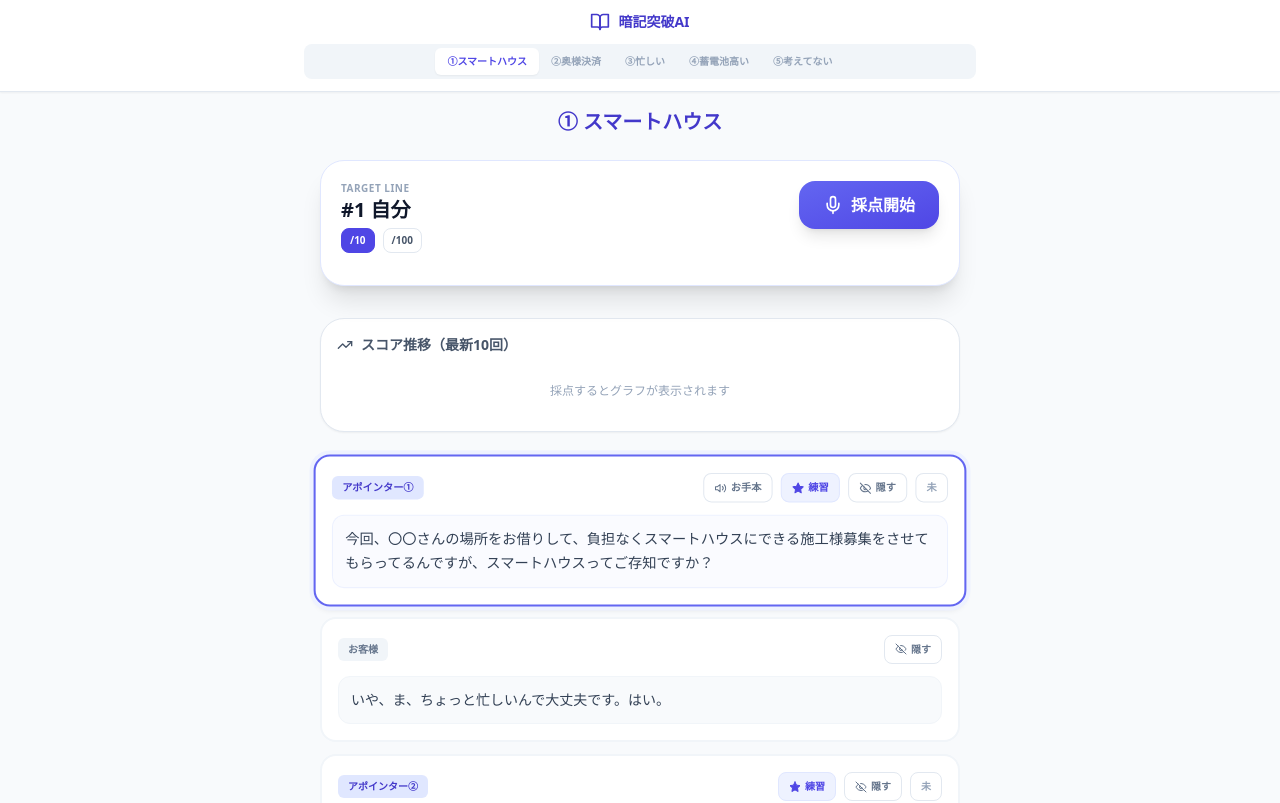
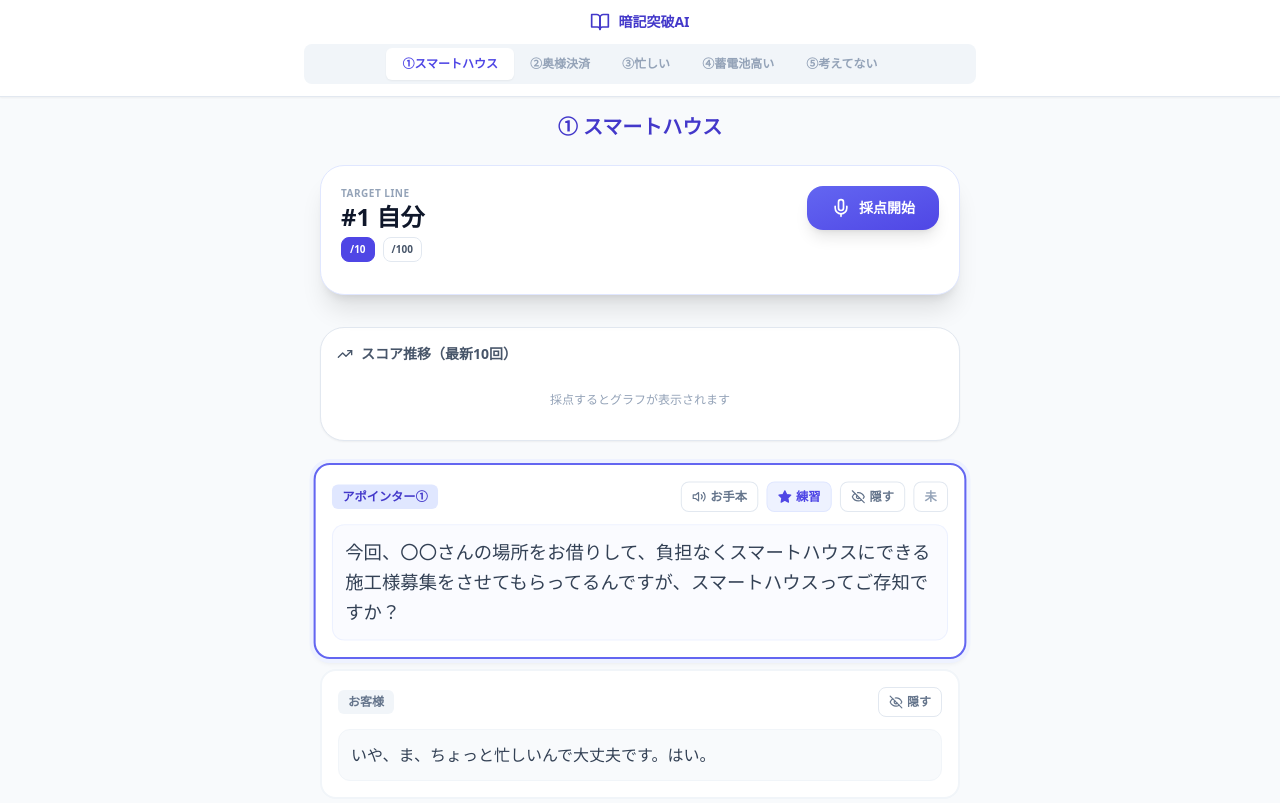
Before and after one commit to yuichiro-suga-source/frontnega, a React (Vite) app: page / in a window 1280 px wide. Shown: the top 803 px of the page. Built offline with nearby package versions, Linux system fonts and the light colour scheme.

Commit message:
Update App.jsx

```diff
--- a/src/App.jsx
+++ b/src/App.jsx
@@ -199,7 +199,7 @@ const scenario4 = {
 const scenario5 = {
   id: "not_thinking_v1",
   title: "⑤ 考えていない",
-  targetId: 7, // 長文採点ターゲット（切り返しトーク）
+  targetId: 7,
   targetText: "言葉さえ知らなかったら考えていなかったという方が多かった。光熱費が上がってきていることは確かに実感しておられてて、何もしなくても払っていかないといけないなら、支払いが減っていくなら考える価値あるかなとおっしゃっていた。オール電化で1万円以上かかっているのであれば、負担なくできるかは情報だけでも知っておいて良かったとおっしゃることは多かった。平日か土日かと言われると、どちらの方がいらっしゃることが多いイメージですかね？",
   script: [
     {
@@ -279,11 +279,11 @@ export default function App() {
             <span className="text-sm">暗記突破AI</span>
           </div>
           <div className="flex bg-slate-100 p-1 rounded-lg overflow-x-auto w-full max-w-full justify-start md:justify-center scrollbar-hide">
-            <button onClick={() => setCurrentCourse("course1")} className={`whitespace-nowrap text-[10px] font-bold px-3 py-1.5 rounded-md transition-all ${currentCourse === "course1" ? "bg-white text-indigo-600 shadow-sm" : "text-slate-400 hover:text-slate-600"}`}>①スマートハウス</button>
-            <button onClick={() => setCurrentCourse("course2")} className={`whitespace-nowrap text-[10px] font-bold px-3 py-1.5 rounded-md transition-all ${currentCourse === "course2" ? "bg-white text-indigo-600 shadow-sm" : "text-slate-400 hover:text-slate-600"}`}>②奥様決済</button>
-            <button onClick={() => setCurrentCourse("course3")} className={`whitespace-nowrap text-[10px] font-bold px-3 py-1.5 rounded-md transition-all ${currentCourse === "course3" ? "bg-white text-indigo-600 shadow-sm" : "text-slate-400 hover:text-slate-600"}`}>③忙しい</button>
-            <button onClick={() => setCurrentCourse("course4")} className={`whitespace-nowrap text-[10px] font-bold px-3 py-1.5 rounded-md transition-all ${currentCourse === "course4" ? "bg-white text-indigo-600 shadow-sm" : "text-slate-400 hover:text-slate-600"}`}>④蓄電池高い</button>
-            <button onClick={() => setCurrentCourse("course5")} className={`whitespace-nowrap text-[10px] font-bold px-3 py-1.5 rounded-md transition-all ${currentCourse === "course5" ? "bg-white text-indigo-600 shadow-sm" : "text-slate-400 hover:text-slate-600"}`}>⑤考えてない</button>
+            <button onClick={() => setCurrentCourse("course1")} className={`whitespace-nowrap text-xs font-bold px-4 py-2 rounded-md transition-all ${currentCourse === "course1" ? "bg-white text-indigo-600 shadow-sm" : "text-slate-400 hover:text-slate-600"}`}>①スマートハウス</button>
+            <button onClick={() => setCurrentCourse("course2")} className={`whitespace-nowrap text-xs font-bold px-4 py-2 rounded-md transition-all ${currentCourse === "course2" ? "bg-white text-indigo-600 shadow-sm" : "text-slate-400 hover:text-slate-600"}`}>②奥様決済</button>
+            <button onClick={() => setCurrentCourse("course3")} className={`whitespace-nowrap text-xs font-bold px-4 py-2 rounded-md transition-all ${currentCourse === "course3" ? "bg-white text-indigo-600 shadow-sm" : "text-slate-400 hover:text-slate-600"}`}>③忙しい</button>
+            <button onClick={() => setCurrentCourse("course4")} className={`whitespace-nowrap text-xs font-bold px-4 py-2 rounded-md transition-all ${currentCourse === "course4" ? "bg-white text-indigo-600 shadow-sm" : "text-slate-400 hover:text-slate-600"}`}>④蓄電池高い</button>
+            <button onClick={() => setCurrentCourse("course5")} className={`whitespace-nowrap text-xs font-bold px-4 py-2 rounded-md transition-all ${currentCourse === "course5" ? "bg-white text-indigo-600 shadow-sm" : "text-slate-400 hover:text-slate-600"}`}>⑤考えてない</button>
           </div>
         </div>
       </div>
@@ -556,7 +556,7 @@ function TrainingSession({ data }) {
         <div className="flex justify-between items-start mb-3">
           <div className="flex flex-col">
             <span className="text-[10px] font-bold text-slate-400 uppercase tracking-wider">Target Line</span>
-            <span className="font-black text-xl flex items-center gap-2">
+            <span className="font-black text-2xl flex items-center gap-2">
               #{activeLineId} {isAppLine(activeLineId) ? "自分" : "お客様"}
               {isAppLine(activeLineId) && !unlockedAppLines.has(activeLineId) && <Lock size={16} className="text-slate-400" />}
               {checkedIds.has(activeLineId) && <span className="text-emerald-500">✅</span>}
@@ -567,9 +567,9 @@ function TrainingSession({ data }) {
             </div>
           </div>
           {isRecording ? (
-            <button onClick={handleStop} className="bg-rose-500 text-white px-6 py-3 rounded-2xl font-bold animate-pulse shadow-lg flex items-center gap-2 active:scale-95 transition-transform touch-manipulation z-30"><StopCircle size={20} /> 停止</button>
+            <button onClick={handleStop} className="bg-rose-500 text-white px-6 py-3 rounded-2xl font-bold animate-pulse shadow-lg flex items-center gap-2 active:scale-95 transition-transform touch-manipulation z-30 text-sm"><StopCircle size={20} /> 停止</button>
           ) : (
-            <button onClick={handleStart} className={`px-6 py-3 rounded-2xl font-bold shadow-lg flex items-center gap-2 transition-all active:scale-95 touch-manipulation z-30 ${isAppLine(activeLineId) ? "bg-gradient-to-br from-indigo-500 to-indigo-600 text-white hover:shadow-indigo-200 hover:shadow-xl" : "bg-slate-200 text-slate-400 cursor-not-allowed"}`} disabled={!isAppLine(activeLineId)}><Mic size={20} /> 採点開始</button>
+            <button onClick={handleStart} className={`px-6 py-3 rounded-2xl font-bold shadow-lg flex items-center gap-2 transition-all active:scale-95 touch-manipulation z-30 text-sm ${isAppLine(activeLineId) ? "bg-gradient-to-br from-indigo-500 to-indigo-600 text-white hover:shadow-indigo-200 hover:shadow-xl" : "bg-slate-200 text-slate-400 cursor-not-allowed"}`} disabled={!isAppLine(activeLineId)}><Mic size={20} /> 採点開始</button>
           )}
         </div>
 
@@ -584,7 +584,7 @@ function TrainingSession({ data }) {
           </div>
         )}
 
-        {isRecording && <div className="bg-indigo-50/50 p-4 rounded-xl text-sm mb-4 border border-indigo-100 text-indigo-800 min-h-[60px] flex items-center justify-center text-center">{recognizedText || "話してください..."}</div>}
+        {isRecording && <div className="bg-indigo-50/50 p-4 rounded-xl text-base mb-4 border border-indigo-100 text-indigo-800 min-h-[60px] flex items-center justify-center text-center leading-relaxed">{recognizedText || "話してください..."}</div>}
 
         {praise && (
           <div className={`mb-4 p-4 rounded-2xl border ${praiseStyle(praise.tone)} shadow-sm animate-in fade-in slide-in-from-bottom-2 duration-300`}>
@@ -597,7 +597,7 @@ function TrainingSession({ data }) {
           <div className="bg-white p-0 rounded-2xl">
             <div className="flex items-center justify-between gap-3 mb-4">
               <div className="flex items-end gap-2">
-                <div className="text-5xl font-black text-indigo-900 leading-none tracking-tighter">{formatScore(score.total)}</div>
+                <div className="text-6xl font-black text-indigo-900 leading-none tracking-tighter">{formatScore(score.total)}</div>
                 <div className="text-xs text-indigo-400 font-bold mb-1.5">{displayScale === "10" ? "/10" : "点"}</div>
               </div>
               <div className={`px-4 py-2 rounded-2xl font-black shadow-sm ${rank.cls}`}>{rank.label} <span className="ml-1 text-[10px] opacity-80 font-normal">{rank.sub}</span></div>
@@ -630,30 +630,30 @@ function TrainingSession({ data }) {
           return (
             <div key={item.id} ref={(el) => (lineRefs.current[item.id] = el)} className={`p-4 rounded-2xl border-2 transition-all duration-300 ${isActive && !locked ? "border-indigo-500 bg-white shadow-md ring-4 ring-indigo-50 scale-[1.02]" : "border-slate-100 bg-white"} ${locked ? "opacity-60 grayscale" : ""} ${isChecked && isApp ? "bg-emerald-50/50 border-emerald-100" : ""}`}>
               <div className="flex justify-between mb-3 items-center">
-                <span className={`text-[10px] font-bold px-2.5 py-1 rounded-md ${isApp ? "bg-indigo-100 text-indigo-700" : "bg-slate-100 text-slate-500"}`}>{item.label}</span>
+                <span className={`text-xs font-bold px-2.5 py-1 rounded-md ${isApp ? "bg-indigo-100 text-indigo-700" : "bg-slate-100 text-slate-500"}`}>{item.label}</span>
                 <div className="flex items-center gap-2">
                   {locked && <Lock size={14} className="text-slate-400" />}
                   {isApp && !locked && item.audio && (
-                    <button onClick={() => playModelAudio(item.audio, item.id)} className={`text-[10px] px-2.5 py-1.5 rounded-lg border font-bold inline-flex items-center gap-1 active:scale-95 ${isPlayingId === item.id ? "bg-amber-100 text-amber-700 border-amber-200 animate-pulse" : "bg-white text-slate-500 border-slate-200"}`}>
-                      {isPlayingId === item.id ? <StopCircle size={12} fill="currentColor"/> : <Volume2 size={12}/>} お手本
+                    <button onClick={() => playModelAudio(item.audio, item.id)} className={`text-xs px-2.5 py-1.5 rounded-lg border font-bold inline-flex items-center gap-1 active:scale-95 ${isPlayingId === item.id ? "bg-amber-100 text-amber-700 border-amber-200 animate-pulse" : "bg-white text-slate-500 border-slate-200"}`}>
+                      {isPlayingId === item.id ? <StopCircle size={14} fill="currentColor"/> : <Volume2 size={14}/>} お手本
                     </button>
                   )}
                   {isApp && !locked && (
-                    <button onClick={() => { setActiveLineId(item.id); setScore(null); setPraise(null); setRecognizedText(""); setErrorMsg(null); }} className="text-[10px] px-2.5 py-1.5 rounded-lg bg-indigo-50 text-indigo-600 border border-indigo-100 font-bold inline-flex items-center gap-1 active:scale-95">
-                      <Star size={12} fill="currentColor" /> 練習
+                    <button onClick={() => { setActiveLineId(item.id); setScore(null); setPraise(null); setRecognizedText(""); setErrorMsg(null); }} className="text-xs px-2.5 py-1.5 rounded-lg bg-indigo-50 text-indigo-600 border border-indigo-100 font-bold inline-flex items-center gap-1 active:scale-95">
+                      <Star size={14} fill="currentColor" /> 練習
                     </button>
                   )}
-                  <button disabled={locked} onClick={() => toggleHide(item.id)} className={`text-[10px] px-2.5 py-1.5 rounded-lg border font-bold inline-flex items-center gap-1 active:scale-95 transition-transform ${locked ? "bg-slate-50 border-slate-200 text-slate-300" : "bg-white border-slate-200 text-slate-500 hover:bg-slate-50"}`}>
-                    {hidden ? <Eye size={12} /> : <EyeOff size={12} />} {hidden ? "見る" : "隠す"}
+                  <button disabled={locked} onClick={() => toggleHide(item.id)} className={`text-xs px-2.5 py-1.5 rounded-lg border font-bold inline-flex items-center gap-1 active:scale-95 transition-transform ${locked ? "bg-slate-50 border-slate-200 text-slate-300" : "bg-white border-slate-200 text-slate-500 hover:bg-slate-50"}`}>
+                    {hidden ? <Eye size={14} /> : <EyeOff size={14} />} {hidden ? "見る" : "隠す"}
                   </button>
                   {isApp && (
-                    <button onClick={(e) => { e.stopPropagation(); toggleCheck(item.id); }} className={`text-[10px] px-2.5 py-1.5 rounded-lg border font-bold inline-flex items-center gap-1 active:scale-95 transition-transform ${isChecked ? "bg-emerald-500 text-white border-emerald-500 shadow-md" : "bg-white border-slate-200 text-slate-400 hover:bg-slate-50"}`}>
+                    <button onClick={(e) => { e.stopPropagation(); toggleCheck(item.id); }} className={`text-xs px-2.5 py-1.5 rounded-lg border font-bold inline-flex items-center gap-1 active:scale-95 transition-transform ${isChecked ? "bg-emerald-500 text-white border-emerald-500 shadow-md" : "bg-white border-slate-200 text-slate-400 hover:bg-slate-50"}`}>
                       {isChecked ? "✅" : "未"}
                     </button>
                   )}
                 </div>
               </div>
-              <div onClick={() => { if (!locked) toggleHide(item.id); }} className={`relative text-sm leading-relaxed rounded-xl p-3 border cursor-pointer min-h-[3rem] flex items-center ${isApp ? "bg-indigo-50/30 border-indigo-100/50" : "bg-slate-50 border-slate-100"} ${isChecked && !hidden && isApp ? "line-through text-slate-400 opacity-70" : ""}`}>
+              <div onClick={() => { if (!locked) toggleHide(item.id); }} className={`relative text-base leading-relaxed rounded-xl p-3 border cursor-pointer min-h-[3rem] flex items-center ${isApp ? "bg-indigo-50/30 border-indigo-100/50" : "bg-slate-50 border-slate-100"} ${isChecked && !hidden && isApp ? "line-through text-slate-400 opacity-70" : ""} ${isActive && !locked ? "text-lg font-medium" : ""}`}>
                 {locked ? <div className="text-slate-400 text-xs w-full text-center">ロックされています</div> : hidden ? <div className="w-full text-center text-indigo-300 font-bold text-xs"><EyeOff size={16} className="inline mr-1" />タップして確認</div> : <div className="text-slate-700 whitespace-pre-wrap">{item.text}</div>}
               </div>
             </div>
```
